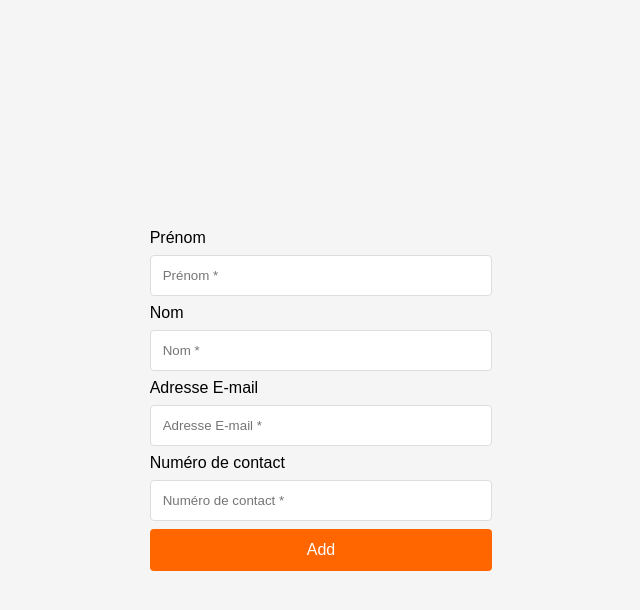
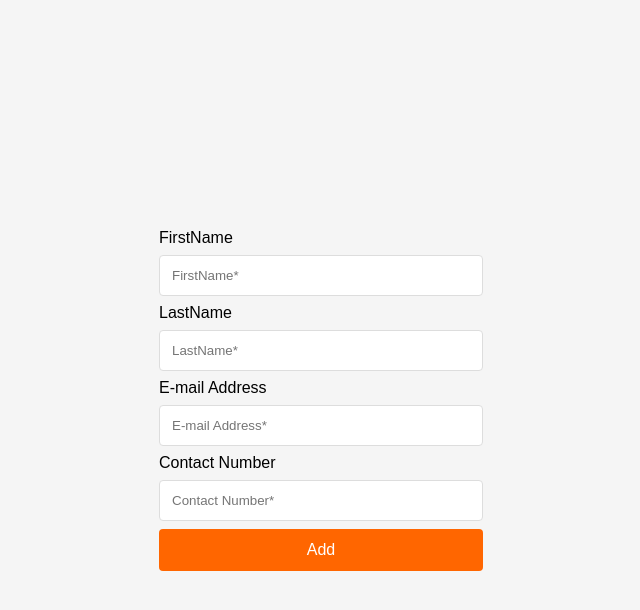
Before and after one commit to chaabenamine/work, a PHP site: page /crud/user.php in a window 1280 px wide. Shown: the top 610 px of the page, without its empty margins (319-959 px from the left). Run offline with PHP 8.4, Linux system fonts and the light colour scheme.

Commit message:
lastupdate

```diff
--- a/crud/user.php
+++ b/crud/user.php
@@ -39,20 +39,20 @@ if(isset($_POST['submit'])){
     <div class="container my-5">
     <form method="post">
   <div class="form-group">
-    <label >Prénom</label>
-    <input type="text" class="form-control" placeholder="Prénom *" id="fName" name="fName" autocomplete="off" >
+    <label >FirstName</label>
+    <input type="text" class="form-control" placeholder="FirstName*" id="fName" name="fName" autocomplete="off" required>
   </div>
   <div class="form-group">
-    <label >Nom</label>
-    <input type="text" class="form-control" placeholder="Nom *" id="lName" name="lName"  autocomplete="off">
+    <label >LastName</label>
+    <input type="text" class="form-control" placeholder="LastName*" id="lName" name="lName"  autocomplete="off" required>
   </div>
   <div class="form-group">
-    <label >Adresse E-mail </label>
-    <input type="text" class="form-control" placeholder="Adresse E-mail *" id="email" name="email" autocomplete="off" >
+    <label >E-mail Address</label>
+    <input type="text" class="form-control" placeholder="E-mail Address*" id="email" name="email" autocomplete="off" required>
   </div>
   <div class="form-group">
-    <label >Numéro de contact </label>
-    <input type="tel" class="form-control" placeholder="Numéro de contact *" id="phone" name="phone"  autocomplete="off">
+    <label >Contact Number</label>
+    <input type="tel" class="form-control" placeholder="Contact Number*" id="phone" name="phone"  autocomplete="off" required>
   </div>
   <button type="submit" name="submit" class="btn btn-primary">Add</button>
 </form>
```
Also changed, not shown: crud/update.php (+8 -8 lines).
